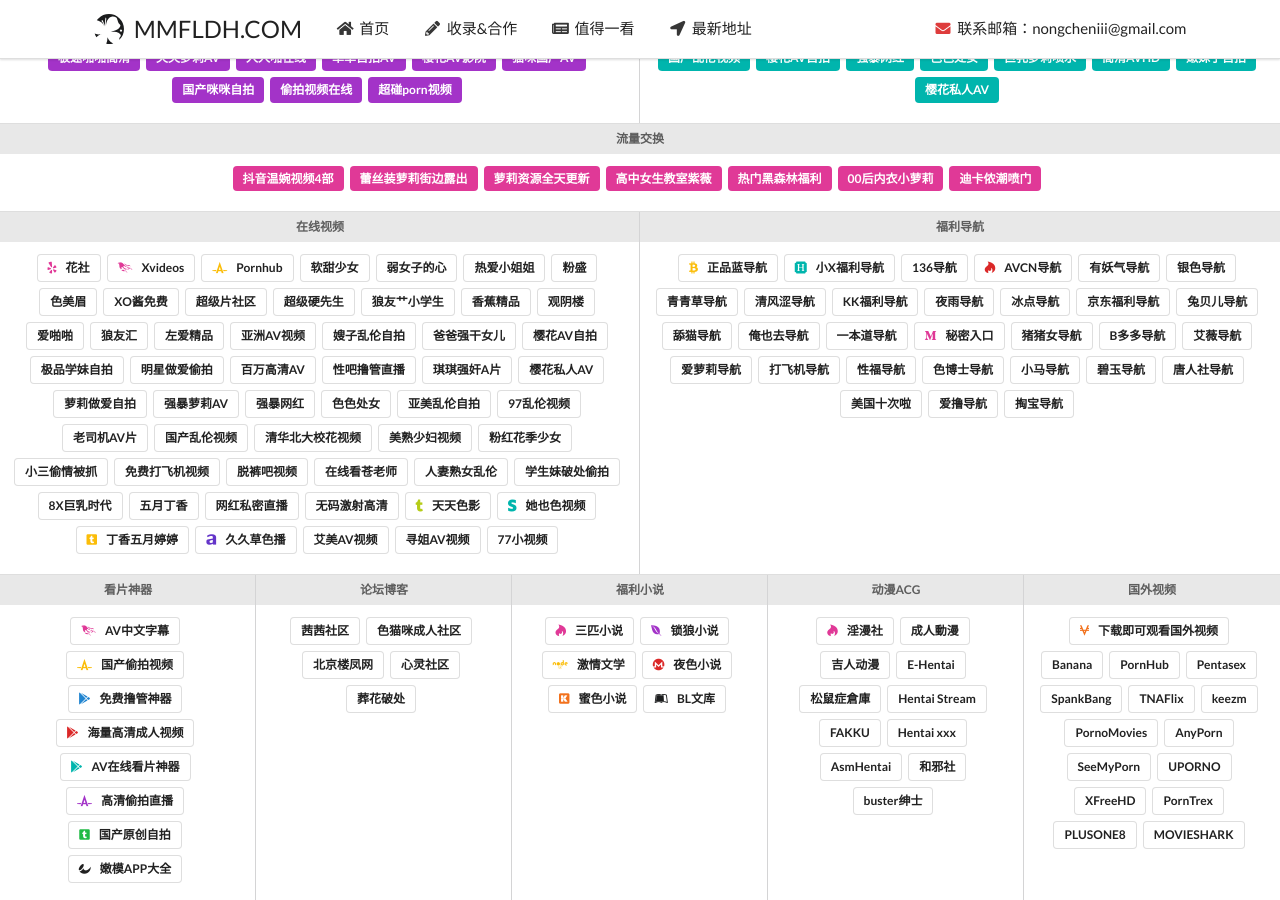
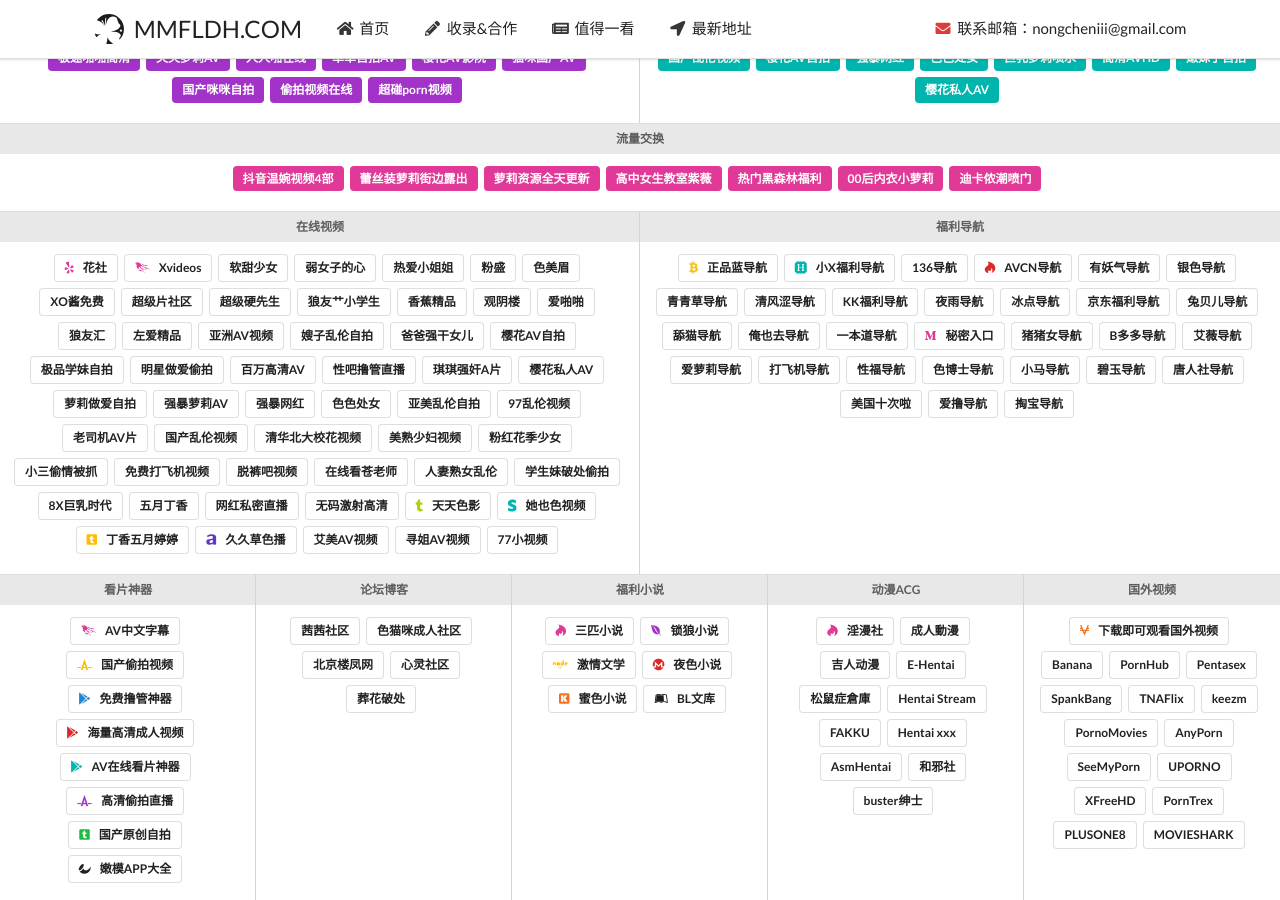
Before and after one commit to xmdh/Mmdh.github.io, a Jekyll site: the page built from index.html, in a window 1280 px wide and 900 px high, scrolled down 1020 px. Built offline with Jekyll 4.4.1, drawn with Linux system fonts in a browser that asks for light colours; comment, search, counter and statistics services are not loaded.

Commit message:
Update links.yml

```diff
--- a/_data/links.yml
+++ b/_data/links.yml
@@ -275,11 +275,6 @@
       icon: phoenix framework pink
       style: basic
       url: https://ccxi.ca/form/xvideos.html
-
-    - name: Pornhub
-      icon: autoprefixer yellow
-      style: basic
-      url: https://ccxi.ca/form/pornhub.html
 
     - name: 软甜少女
       style: basic
```
